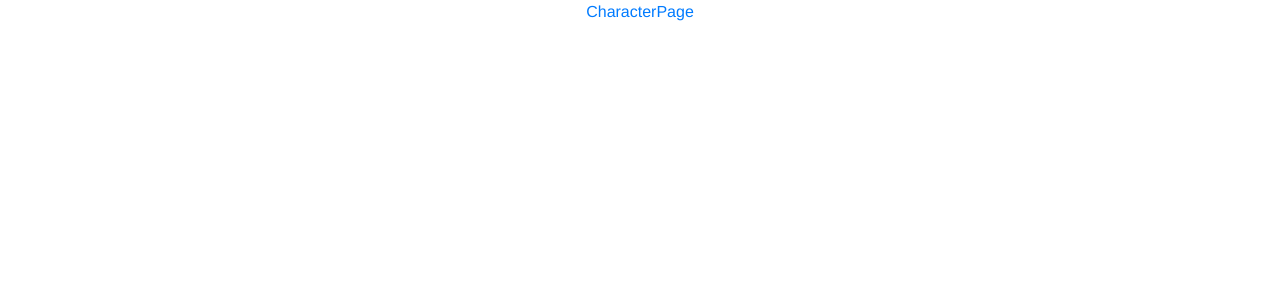
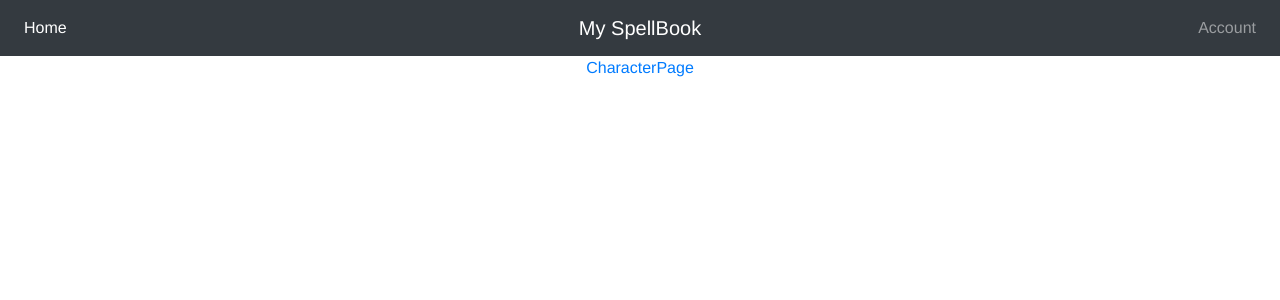
Before and after one commit to iamJakeRobbins/spellbook, a Vue app: page / in a window 1280 px wide. Shown: the top 300 px of the page. Built offline with nearby package versions, Linux system fonts and the light colour scheme.

Commit message:
router instantiated

```diff
--- a/src/App.vue
+++ b/src/App.vue
@@ -1,11 +1,12 @@
 <template>
   <div id="app">
-		<!-- <page-header></page-header>
-			<characters></characters>
+		<page-header></page-header>
+			<!-- <characters></characters>
 			<spell-book></spell-book>
 			<prepared/>
 			<choose-character/> -->
 			<router-link to="/char">CharacterPage</router-link>
+			<router-view/>
   </div>
 </template>
 
--- a/src/router/index.ts
+++ b/src/router/index.ts
@@ -1,19 +1,19 @@
 import Vue from 'vue';
 import VueRouter from 'vue-router';
 import Home from '../views/Home.vue';
-import ChooseCharacter from '../routes/ChooseCharacter.vue'
+import ChooseCharacter from '/Users/davidrobbins/coding/mythicSites/myspellbook/myspellbook/src/routes/ChooseCharacter.vue';
 
 Vue.use(VueRouter);
 
 const routes = [
   {
-    path: '/',
+    path: '/step',
     name: 'home',
     component: Home,
   },
   {
     path: '/char',
-    name: 'Character Choice',
+    name: 'CharacterChoice',
 		component: ChooseCharacter,
     // route level code-splitting
     // this generates a separate chunk (about.[hash].js) for this route
```
